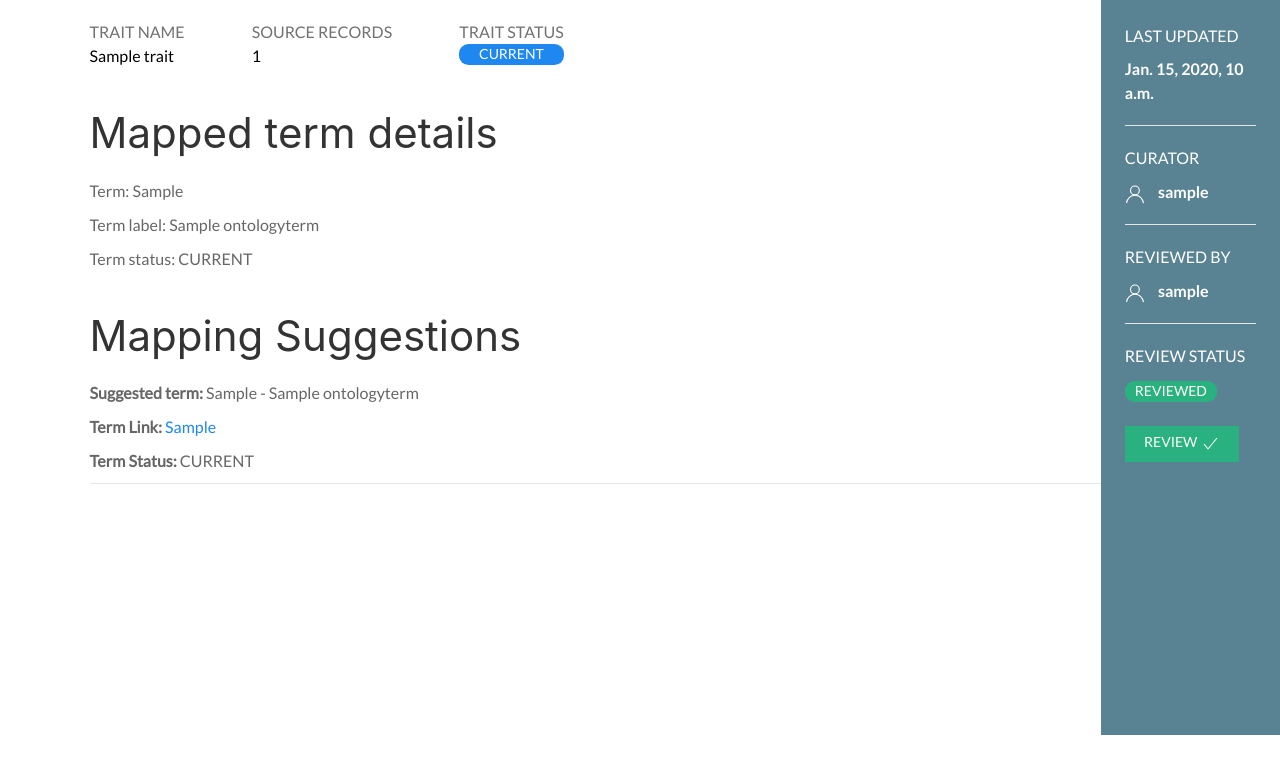
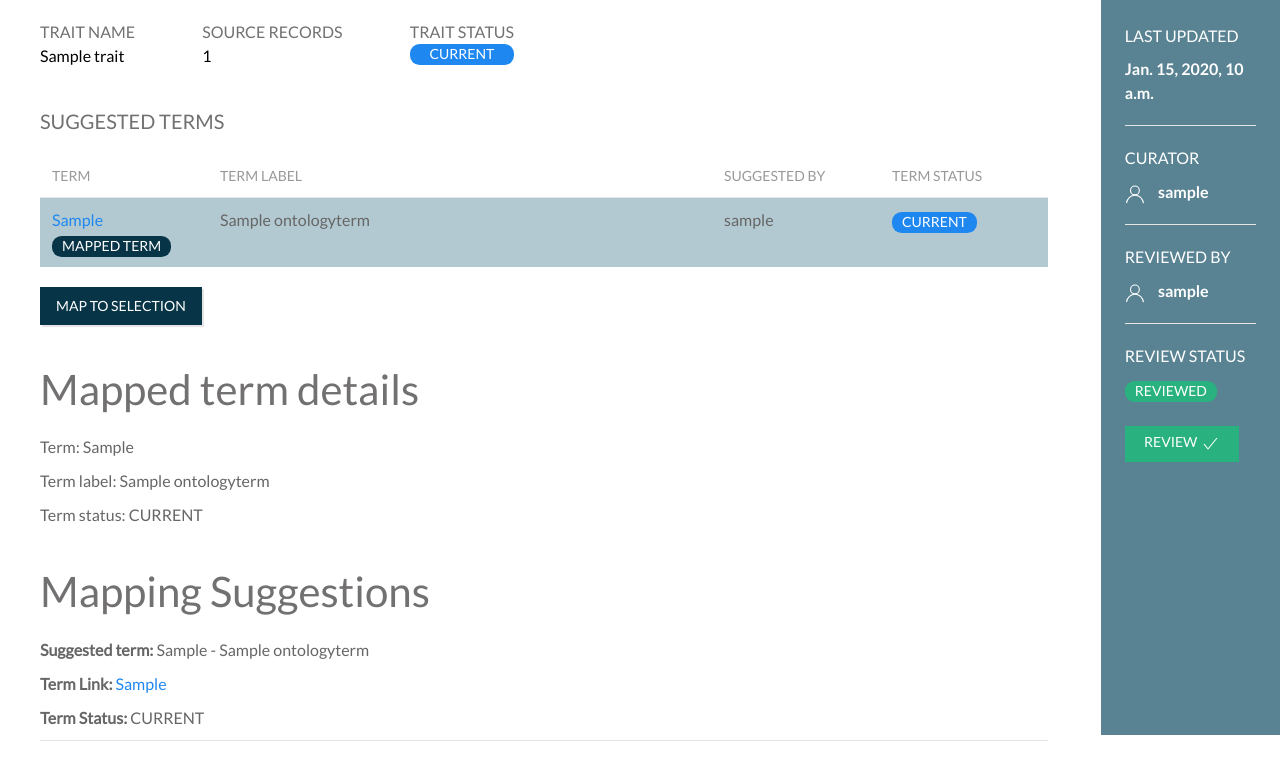
Before and after one commit to EBIvariation/trait-curation, a Django app: template traitcuration/traits/templates/traits/trait_detail.html in a window 1280 px wide. Shown: the part 65-826 px from the top of the page. Before the commit the page ends 800 px from the top, so only its background shows below. Run offline with Django 3.2, Linux system fonts and the light colour scheme; tables that the repository leaves empty hold one stand-in row (values such as "Sample post"); the template is opened without the code that fills it: values that come from a table or form of the project are taken from there, most other values are stand-ins (such as "Sample title", 1, 10 or a date in 2020); style sheets or scripts are compiled from the project's sources; some libraries are stand-ins or nearby versions.

Commit message:
Implement mapping suggestions table and functionality

```diff
--- /dev/null
+++ b/traitcuration/static/js/axios-config.js
@@ -0,0 +1,2 @@
+axios.defaults.xsrfCookieName = 'csrftoken'
+axios.defaults.xsrfHeaderName = "X-CSRFTOKEN"
--- /dev/null
+++ b/traitcuration/static/js/mapping.js
@@ -0,0 +1,32 @@
+const csrftoken = Cookies.get("csrftoken");
+
+let selectedRowIndex = -1;
+let selectedTableId = "";
+let currentTraitId = -1;
+let selectedTermId = -1;
+
+function selectRow(row, tableId, traitId, termId) {
+  selectedTableId = tableId;
+  selectedRowIndex = row.rowIndex;
+  currentTraitId = traitId;
+  selectedTermId = termId;
+  selectedRow = document.getElementById(selectedTableId).rows[selectedRowIndex];
+  if (selectedRow.classList.contains("suggestion-table__row--current")) {
+    selectedRowIndex = -1;
+    return;
+  }
+  for (const row of document.getElementsByTagName("tr"))
+    row.classList.remove("suggestion-table__row--selected");
+  selectedRow.classList.add("suggestion-table__row--selected");
+}
+
+function mapButtonClicked() {
+  if (selectedRowIndex < 1) return;
+  axios
+    .post(`/traits/${currentTraitId}/mapping`, {'term': parseInt(selectedTermId)})
+    .then((response) => {
+      // handle success
+      console.log(response);
+      location.reload();
+    });
+}
--- a/traitcuration/static/styles/base/_base.scss
+++ b/traitcuration/static/styles/base/_base.scss
@@ -5,3 +5,8 @@
 body {
     font-family: $lato !important;
 }
+
+h1,h2,h3,h4,h5 {
+    font-family: $lato !important;
+    color: $color-gray !important;
+}
--- a/traitcuration/static/styles/components/buttons/_buttons.scss
+++ b/traitcuration/static/styles/components/buttons/_buttons.scss
@@ -8,6 +8,15 @@
 
     &:active {
       background-color: darken($color-success, 5%) !important;
+    }
+  }
+
+  &--primary {
+    background-color: $color-primary !important;
+    color: white !important;
+
+    &:active {
+      background-color: lighten($color-primary, 5%) !important;
     }
   }
 }
--- a/traitcuration/static/styles/components/labels/_labels.scss
+++ b/traitcuration/static/styles/components/labels/_labels.scss
@@ -13,4 +13,8 @@
         background-color: $color-danger !important;
     }
 
+    &--primary {
+        background-color: $color-primary !important;
+    }
+
 }
--- a/traitcuration/static/styles/pages/trait_detail/_trait_detail.scss
+++ b/traitcuration/static/styles/pages/trait_detail/_trait_detail.scss
@@ -1,5 +1,5 @@
 .trait-container {
-    width: 86vw;
+  width: 85vw;
 }
 
 .info-section {
@@ -19,10 +19,29 @@
   }
 
   &__title {
-      color: $color-gray !important;
+    color: $color-gray !important;
   }
 
   &__value {
-      color: black !important;
+    color: black !important;
   }
 }
+
+.suggestion-table {
+  &__row {
+    cursor: pointer;
+    padding: 0 2rem !important;
+
+    &--current {
+      background-color: lighten($color-secondary, 30%);
+
+      &:hover {
+        background-color: lighten($color-secondary, 30%) !important;
+      }
+    }
+
+    &--selected {
+      background-color: #ffffdd !important;
+    }
+  }
+}
--- a/traitcuration/traits/templates/traits/base.html
+++ b/traitcuration/traits/templates/traits/base.html
@@ -10,6 +10,9 @@
     <!-- UIkit JS -->
     <script src="https://cdn.jsdelivr.net/npm/uikit@3.5.4/dist/js/uikit.min.js"></script>
     <script src="https://cdn.jsdelivr.net/npm/uikit@3.5.4/dist/js/uikit-icons.min.js"></script>
+    <script src="https://cdn.jsdelivr.net/npm/axios/dist/axios.min.js"></script>
+    <script src="https://cdn.jsdelivr.net/npm/js-cookie@rc/dist/js.cookie.min.js"></script>
+    <script src="{% static 'js/axios-config.js' %}"></script>
     <meta charset="utf-8">
     <meta http-equiv="X-UA-Compatible" content="IE=edge">
     <title>{% block title %}{% endblock %}</title>
--- a/traitcuration/traits/templates/traits/trait_detail.html
+++ b/traitcuration/traits/templates/traits/trait_detail.html
@@ -1,8 +1,10 @@
 {% extends "traits/base.html" %}
 {% block title %} Trait Detail {% endblock %}
 {% load trait_filters %}
+{% load static %}
 
 {% block content %}
+<script src="{% static 'js/mapping.js' %}"></script>
 <aside class="sidebar">
   <div class="sidebar__wrapper">
     <div class="sidebar__section">
@@ -49,7 +51,8 @@
   </div>
 </aside>
 
-<div class="uk-container uk-container-xlarge trait-container">
+<div class="trait-container">
+  <div class="uk-container uk-container-xlarge">
     <div class="info-section__wrapper">
       <div class="info-section__column">
         <span class="info-section__title">TRAIT NAME</span>
@@ -70,6 +73,44 @@
         </span>
       </div>
     </div>
+    <h4>SUGGESTED TERMS</h4>
+    <table id="suggestionTable" class="uk-table uk-table-small uk-table-divider uk-table-hover">
+      <thead>
+        <tr>
+          <th class="uk-width-1-6">TERM</th>
+          <th class="uk-width-large">TERM LABEL</th>
+          <th class="uk-width-1-6">SUGGESTED BY</th>
+          <th class="uk-width-1-6">TERM STATUS</th>
+        </tr>
+      </thead>
+      <tbody class="list">
+      {% with trait.mappingsuggestion_set.all as suggestions %}
+      {% with trait.current_mapping.term_id as current_term %}
+      {% for suggestion in suggestions %}
+        <tr
+        onclick="selectRow(this, 'suggestionTable', '{{trait.id}}', '{{suggestion.term_id.id}}')"
+        class="suggestion-table__row
+        {% if suggestion.term_id == current_term %} suggestion-table__row--current {% endif %}">
+          <td>
+            <a target="_blank" href="{{suggestion.term_id.iri}}">
+              {{suggestion.term_id.curie}}
+              {% if suggestion.term_id == current_term %}
+              <span class="uk-label label--primary">MAPPED TERM</span>
+              {% endif %}</a>
+          </td>
+          <td>{{suggestion.term_id.label}}</td>
+          <td> {{suggestion.made_by}}</td>
+          <td>
+            <span class="uk-label label--{{status_dict | get_dict_item:suggestion.term_id.status}}">
+              {{suggestion.term_id.status | status_readable_name}}</span>
+          </td>
+        </tr>
+      {% endfor %} {% endwith %} {% endwith %}
+      </tbody>
+    </table>
+
+    <button onclick="mapButtonClicked()" class="uk-button button button--primary">MAP TO SELECTION</button>
+
     <h1>Mapped term details</h1>
     {% with trait.current_mapping.term_id as term %}
     <ul class="uk-list">
@@ -89,4 +130,5 @@
       </ul>
       {% endfor %} {% endwith %}
   </div>
+</div>
 {% endblock %}
--- a/traitcuration/traits/urls.py
+++ b/traitcuration/traits/urls.py
@@ -4,6 +4,7 @@ from django.urls import path
 urlpatterns = [
     path('', views.browse, name="browse"),
     path('<int:pk>/', views.trait_detail, name="trait_detail"),
+    path('<int:pk>/mapping', views.update_mapping, name='update_mapping'),
     path('datasources/', views.datasources, name="datasources"),
     path('datasources/all', views.all_data, name="all_data"),
     path('datasources/dummy', views.dummy_data, name="dummy_data"),
```
Also changed, not shown: traitcuration/traits/views.py (+26 -1 lines). Lines whose indentation alone changed are shown as unchanged.
